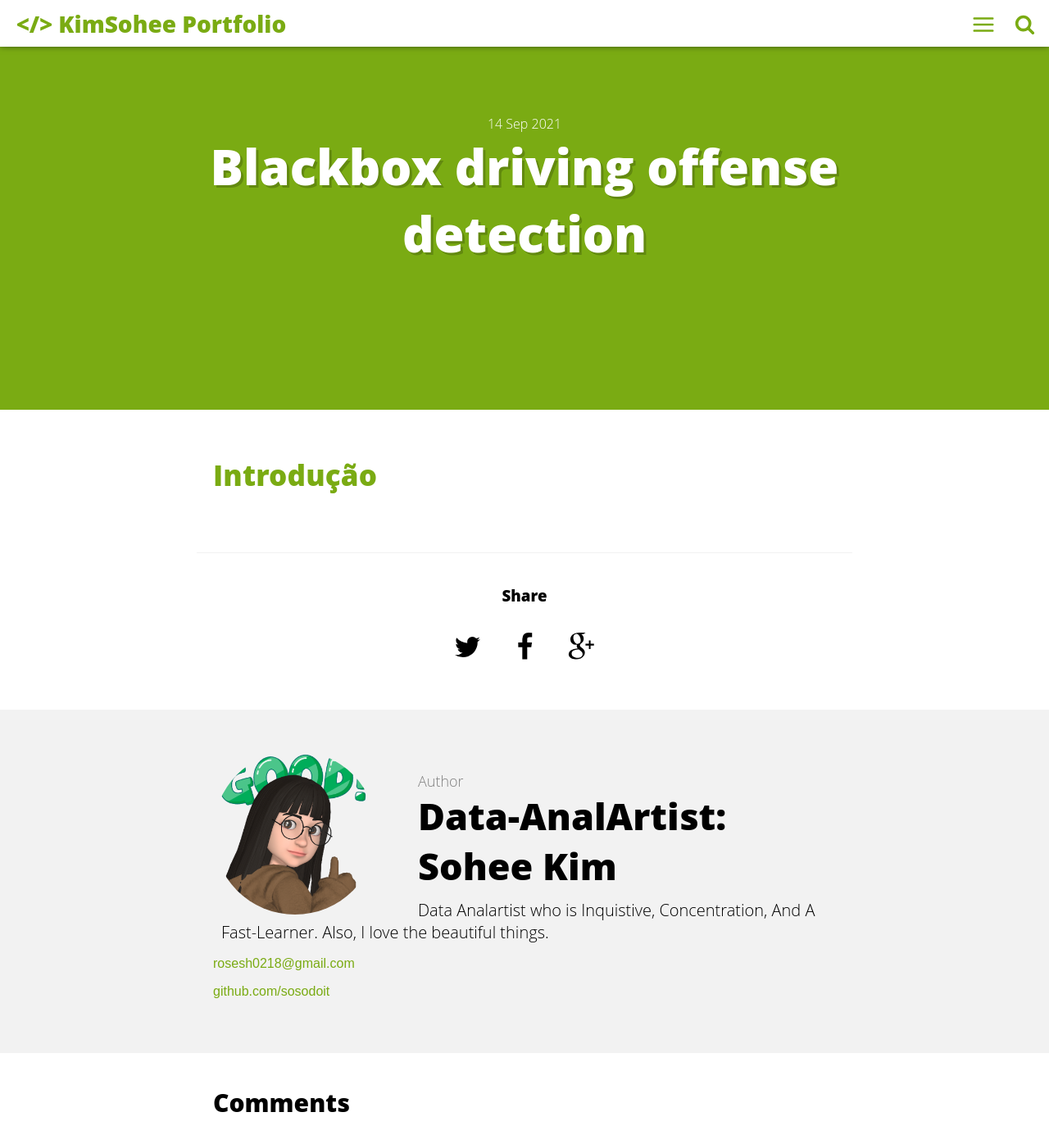
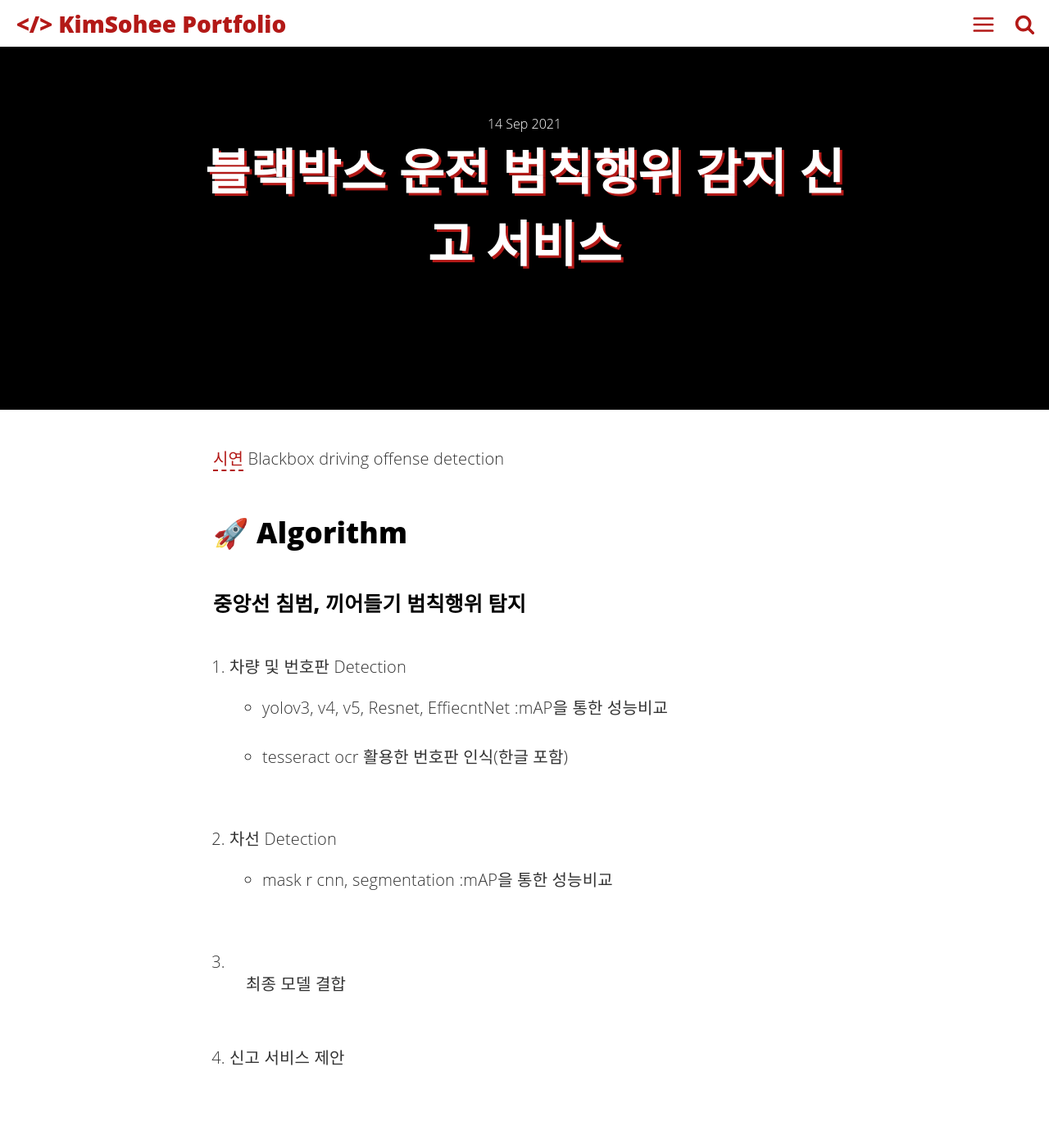
Before and after one commit to sosodoit/portfolio, a Jekyll site: the page built from _posts/2021-09-14-blackbox-driving-offense-detection.md, in a window 1280 px wide and 1400 px high. Shown: the top 1396 px of the window at 82% size. Built offline with Jekyll 4.4.1, drawn with Linux system fonts in a browser that asks for light colours; comment, search, counter and statistics services are not loaded; some of the changed text lies outside the part shown.

Commit message:
md수정

````diff
--- a/_posts/2021-09-14-blackbox-driving-offense-detection.md
+++ b/_posts/2021-09-14-blackbox-driving-offense-detection.md
@@ -1,17 +1,70 @@
 ---
 layout: post
-title: "Blackbox driving offense detection"
+title: "블랙박스 운전 범칙행위 감지 신고 서비스"
 date: 2021-09-14 11:10:49
 image: '/assets/img/'
 description:
-main-class: 'python'
+main-class: 'team'
 color:
 tags:
 - python
-- detection
+- "object detection"
+- segmentation
 categories:
 twitter_text:
 introduction: abc
 ---
 
-## Introdução
+[시연](#) Blackbox driving offense detection
+
+## 🚀 Algorithm
+
+### 중앙선 침범, 끼어들기 범칙행위 탐지
+1. 차량 및 번호판 Detection
+- yolov3, v4, v5, Resnet, EffiecntNet :mAP을 통한 성능비교
+- tesseract ocr 활용한 번호판 인식(한글 포함)
+
+2. 차선 Detection
+- mask r cnn, segmentation :mAP을 통한 성능비교
+
+3. 최종 모델 결합
+
+4. 신고 서비스 제안
+
+<br>
+
+## 🚀 Getting Started
+
+### Install
+#### npm 설치
+```
+cd frontend
+npm install
+```
+> `frontend` 디렉토리에서 수행해야 합니다.
+
+### Usage
+#### webpack server 구동
+```
+npm run dev
+```
+#### application 구동
+```
+./gradlew bootRun
+```
+<br>
+
+## ✏️ Code Review Process
+[텍스트와 이미지로 살펴보는 온라인 코드 리뷰 과정](#)
+
+<br>
+
+## 🐞 Bug Report
+
+버그를 발견한다면, [Issues](#) 에 등록해주세요 :)
+
+<br>
+
+## 📝 License
+
+This project is [MIT](#) licensed.
--- a/src/styl/_header.styl
+++ b/src/styl/_header.styl
@@ -27,7 +27,7 @@ $bg
 			transition all .4s
 			content '</> AD'
 			+above(cut)
-				content '</> Anon Developer'
+				content '</> KimSohee Portfolio'
 
 // Header Post
 .header-post
````
Also changed, not shown: Readme.md, assets/css/main.css.
